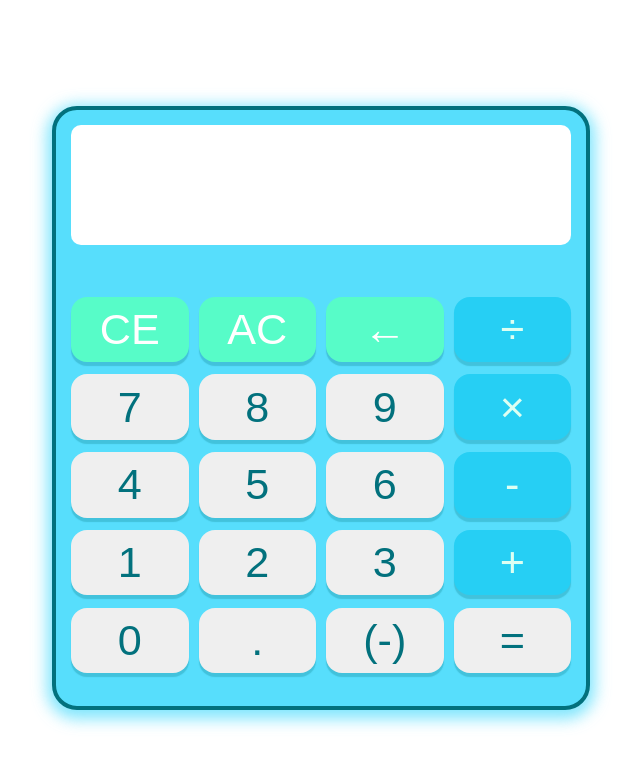
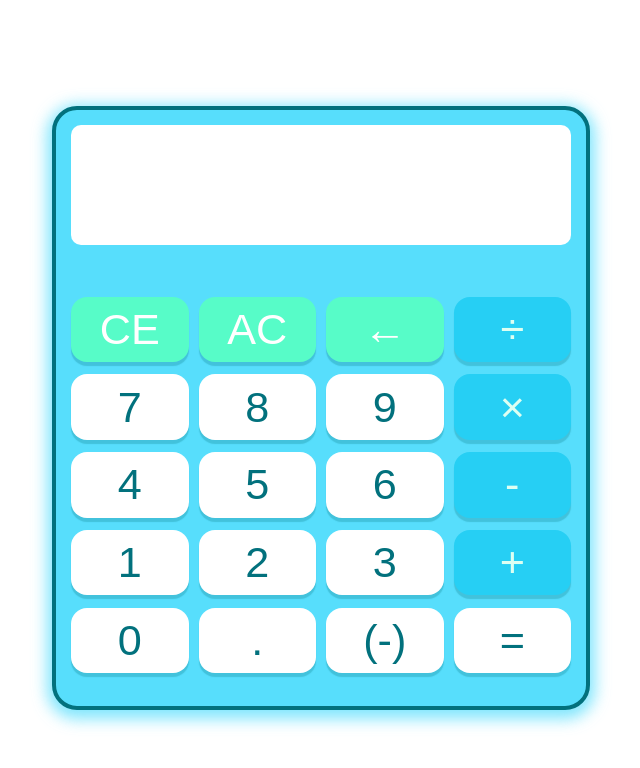
Before and after one commit to zsunnyz/odin-calculator, a plain HTML site: page index.html in a window 1280 px wide. Shown: the whole page, without its empty margins (319-959 px from the left). Drawn offline with Linux system fonts and the light colour scheme.

Commit message:
changed background colour of main buttons and removed border

```diff
--- a/style.css
+++ b/style.css
@@ -125,6 +125,8 @@ button:active{
 }
 
 .num, #dot, #neg, #eq{
+    background-color: white;
+    border: none;
     color: #02717D;
 }
 
```
